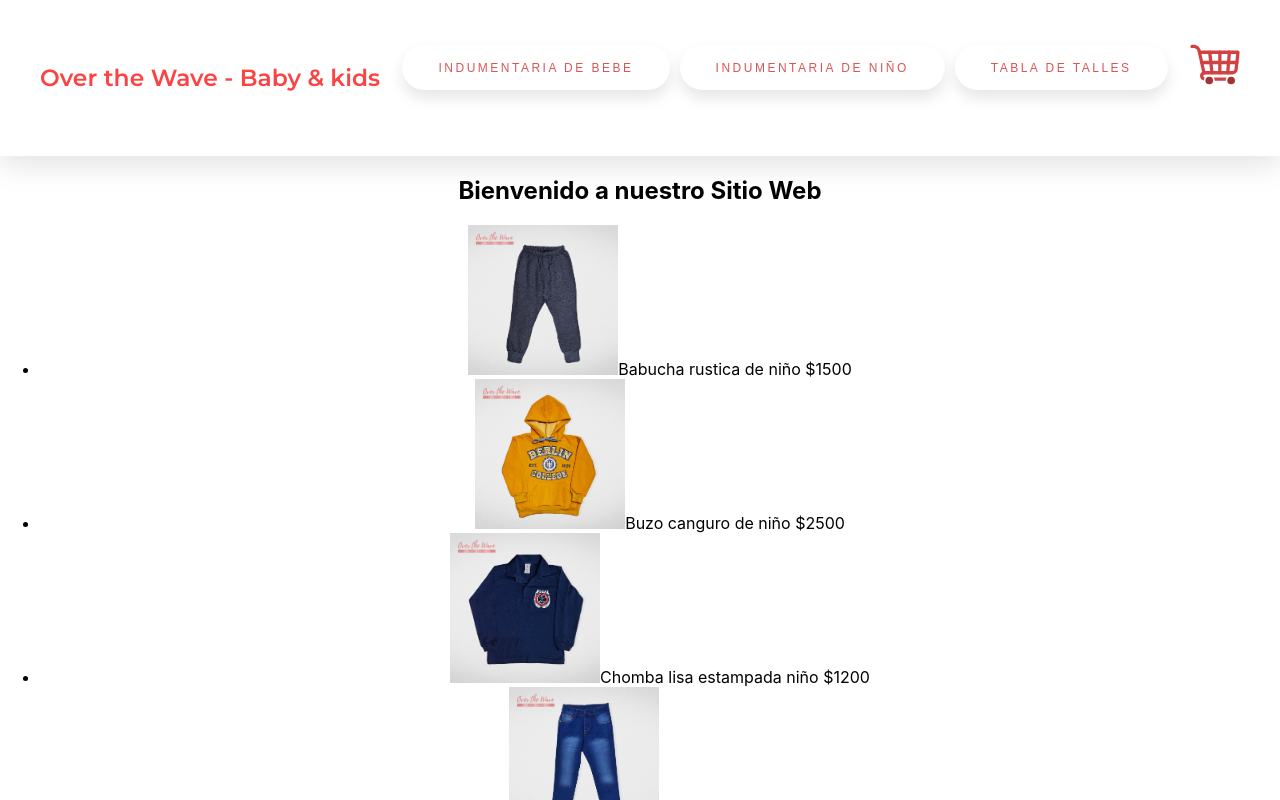
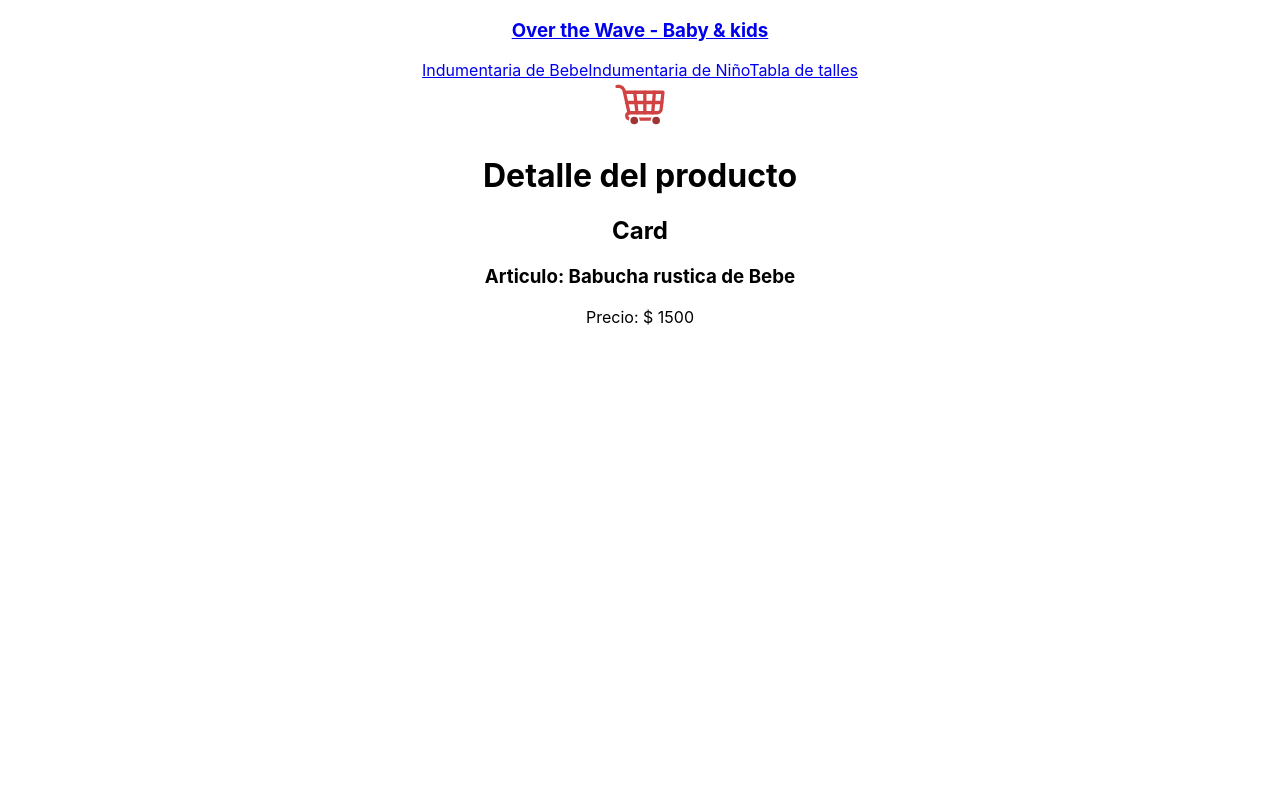
Before and after one commit to rlg1889/app-tienda-web-otw, a React (Create React App) app: page /detail/1 in a window 1280 px wide. Shown: the top 800 px of the page. Built offline with nearby package versions, Linux system fonts and the light colour scheme.

Commit message:
Agregando Routing y navegacion

```diff
--- a/package.json
+++ b/package.json
@@ -6,8 +6,11 @@
     "@testing-library/jest-dom": "^5.16.4",
     "@testing-library/react": "^13.2.0",
     "@testing-library/user-event": "^13.5.0",
+    "bootstrap": "^5.1.3",
     "react": "^18.1.0",
+    "react-bootstrap": "^2.4.0",
     "react-dom": "^18.1.0",
+    "react-router-dom": "^6.3.0",
     "react-scripts": "5.0.1",
     "web-vitals": "^2.1.4"
   },
--- a/src/App.js
+++ b/src/App.js
@@ -1,12 +1,20 @@
 import './App.css';
 import NavBar from './Components/NavBar/NavBar';
 import ItemListContainer from './Components/ItemListContainer/ItemListContainer';
+import ItemDetailContainer from './Components/ItemDetailContainer/ItemDetailContainer';
+import { BrowserRouter, Routes, Route} from 'react-router-dom'
 
 function App() {
   return (
     <div className="App">
-      <NavBar/>
-      <ItemListContainer greeting= 'Bienvenido a nuestro Sitio Web'/>
+      <BrowserRouter>
+        <NavBar/>
+        <Routes>
+          <Route path = '/' element={<ItemListContainer greeting= 'Bienvenido a nuestro Sitio Web'/>} />
+          <Route path = '/categoria/:categoriaID'element = {<ItemDetailContainer/>} />
+          <Route path = '/detail/:productoID' element = {<ItemDetailContainer/>} />
+        </Routes>
+      </BrowserRouter>
     </div>
   );
 }
--- a/src/Components/Item/Item.js
+++ b/src/Components/Item/Item.js
@@ -1,10 +1,16 @@
-const Item = ({ nombre, img , precio }) => {
+import { Card } from 'react-bootstrap'
+import { Link } from 'react-router-dom'
+
+const Item = ({ id, nombre, img , precio }) => {
     return(
-        <li>
-            <img src={img} alt={nombre} height="150"/>
-            {nombre}{"\n\r"}
+        <Card>
+            <Card.Img variant="top" src={img} alt={nombre} height="150"/>
+            <Card.Title>{nombre}{"\n\r"}</Card.Title>
+            <Card.Text>
             {"$"}{precio}
-        </li>
+            </Card.Text>
+            <Link to={`/detail/${id}`} className='Option'>Ver mas</Link>
+        </Card>
     )
 }
 
--- /dev/null
+++ b/src/Components/ItemDetail/ItemDetail.js
@@ -0,0 +1,11 @@
+const ItemDetail = ({ nombre , precio }) => {
+    return(
+        <>
+            <h2>Card</h2>
+            <h3>Articulo: {nombre} </h3>
+            <p>Precio: $ {precio} </p>
+        </>
+    )
+}
+
+export default ItemDetail
--- /dev/null
+++ b/src/Components/ItemDetailContainer/ItemDetailContainer.js
@@ -0,0 +1,25 @@
+import { useState , useEffect } from 'react'
+import { getProductoID } from '../asyncmock'
+import ItemDetail from '../ItemDetail/ItemDetail'
+import { useParams } from 'react-router-dom'
+
+const ItemDetailContainer = () => {
+    const[producto, setProducto] = useState ()
+    const {productoID} = useParams()
+
+    useEffect(() => {
+        getProductoID(productoID).then(response => {
+            setProducto(response)
+        })
+    },[])
+
+    return (
+        <>
+            <h1>Detalle del producto</h1>
+            <ItemDetail {...producto}/>
+        </>
+    )
+
+}
+
+export default ItemDetailContainer
--- a/src/Components/ItemListContainer/ItemListContainer.js
+++ b/src/Components/ItemListContainer/ItemListContainer.js
@@ -2,6 +2,7 @@ import './ItemListContainer.css'
 import { useState, useEffect } from 'react'
 import { getProducto } from '../asyncmock'
 import ItemList from '../ItemList/ItemList.js'
+import { useParams } from 'react-router-dom'
 
 const ItemListContainer = (props) => {
     const[productos, setProductos]=useState([])
--- a/src/Components/NavBar/NavBar.css
+++ b/src/Components/NavBar/NavBar.css
@@ -1,4 +1,4 @@
-nav{
+NavBar{
     display:flex;
     justify-content: space-between;
     padding: 2em;
--- a/src/Components/NavBar/NavBar.js
+++ b/src/Components/NavBar/NavBar.js
@@ -1,14 +1,17 @@
 import './NavBar.css'
 import CartWidget from "../CartWidget/CartWidget"
+import { Link , NavLink } from 'react-router-dom'
 
 const NavBar = () =>{
     return(
         <nav>
-            <h3>Over the Wave - Baby & kids</h3>
+            <Link to='/'>
+                <h3>Over the Wave - Baby & kids</h3>
+            </Link>
             <div>
-                <button>Indumentaria de Bebe</button>
-                <button>Indumentaria de Niño</button>
-                <button>Tabla de talles</button>
+                <Link to='/categoria/bebe'>Indumentaria de Bebe</Link>
+                <Link to='/categoria/nino'>Indumentaria de Niño</Link>
+                <Link>Tabla de talles</Link>
             </div>
             <CartWidget/>
         </nav>
--- a/src/Components/asyncmock.js
+++ b/src/Components/asyncmock.js
@@ -6,11 +6,11 @@ import remera from "./Assets/Remera Bebe - Trex - Marino.jpg";
 
 
 const productos = [
-    {id: '1', nombre: 'Babucha rustica de niño', precio: 1500, img: babucha},
-    {id: '2', nombre: 'Buzo canguro de niño', precio: 2500, img: buzo},
-    {id: '3', nombre: 'Chomba lisa estampada niño', precio: 1200, img: chomba},
-    {id: '4', nombre: 'Jean de niño', precio: 2200, img: jean},
-    {id: '5', nombre: 'Remera bebe', precio: 850, img: remera}
+    {id: '1', nombre: 'Babucha rustica de Bebe', precio: 1500, img: babucha, categoria: 'bebe'},
+    {id: '2', nombre: 'Buzo canguro de Niño', precio: 2500, img: buzo, categoria:'nino'},
+    {id: '3', nombre: 'Chomba lisa estampada Niño', precio: 1200, img: chomba, categoria:'nino'},
+    {id: '4', nombre: 'Jean de Niño', precio: 2200, img: jean, categoria:'nino'},
+    {id: '5', nombre: 'Remera de Bebe', precio: 850, img: remera, categoria: 'bebe'}
 
 ]
 
@@ -18,6 +18,22 @@ export const getProducto = () => {
     return new Promise ((resolve, reject) => {
         setTimeout(() =>{
             resolve(productos)
-        }, 2000)
+        }, 500)
     })
 }
+
+export const getProductoID = (id) => {
+    return new Promise ((resolve, reject) => {
+        setTimeout(() =>{
+            resolve(productos.find(prod => prod.id === id))
+        }, 500)
+    })
+}
+
+export const getProductoCategoria = (categoriaID) => {
+    return new Promise ((resolve, reject) => {
+        setTimeout(() =>{
+            resolve(productos.filter(prod => prod.categoria === categoriaID))
+        }, 500)
+    })
+}
```
Also changed, not shown: src/Components/DB/Bd.js (deleted, +0 -23 lines), 1 other file (tests, documents, lock files or other folders).
